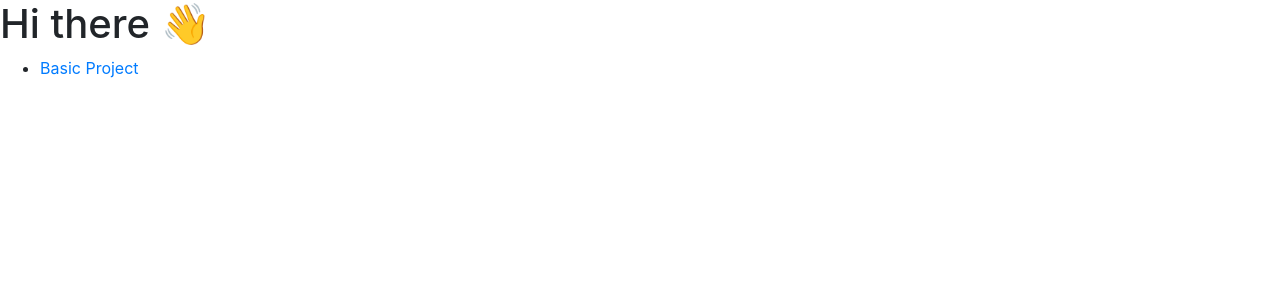
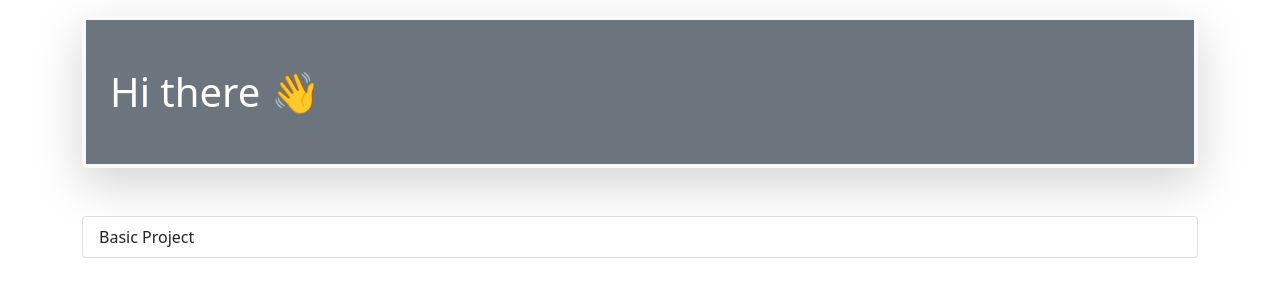
Before and after one commit to rashmisangwan/rashmisangwan, a Flask app: page / in a window 1280 px wide. Shown: the top 300 px of the page. Run offline with Flask 2, Linux system fonts and the light colour scheme; parts of the project's set-up code (start-up, migrations or seed data) failed here and were passed over; some libraries are stand-ins or nearby versions.

Commit message:
home - added bootstrap styles

```diff
--- a/app/home/templates/home.html
+++ b/app/home/templates/home.html
@@ -4,12 +4,11 @@
 
 {% block content %}
 
-<h1>Hi there 👋</h1>
-
-<ul>
-    <li>
-        <a href="/projects/basic_project">Basic Project</a>
-     </li>
-</ul>
+<div class="container">
+    <h1 class="text-white bg-secondary px-4 py-5 mt-3 mb-5 shadow-lg rounded border border-light border-4">Hi there 👋</h1>
+    <div class="list-group">
+        <a href="/projects/basic_project" class="list-group-item list-group-item-action">Basic Project</a>
+    </div>
+</div>
 
 {% endblock content %}
--- a/app/templates/base.html
+++ b/app/templates/base.html
@@ -4,7 +4,7 @@
     <meta charset="UTF-8">
     <meta name="viewport" content="width=device-width, initial-scale=1.0">
     <title>{% block title %} {% endblock %} | Rashmi Sangwan</title>
-    <link rel="stylesheet" href="https://stackpath.bootstrapcdn.com/bootstrap/4.5.2/css/bootstrap.min.css" />
+    <link href="https://cdn.jsdelivr.net/npm/bootstrap@5.0.0-beta2/dist/css/bootstrap.min.css" rel="stylesheet" integrity="sha384-BmbxuPwQa2lc/FVzBcNJ7UAyJxM6wuqIj61tLrc4wSX0szH/Ev+nYRRuWlolflfl" crossorigin="anonymous">
 </head>
 <body>
     {% block content %} {% endblock %}
```
